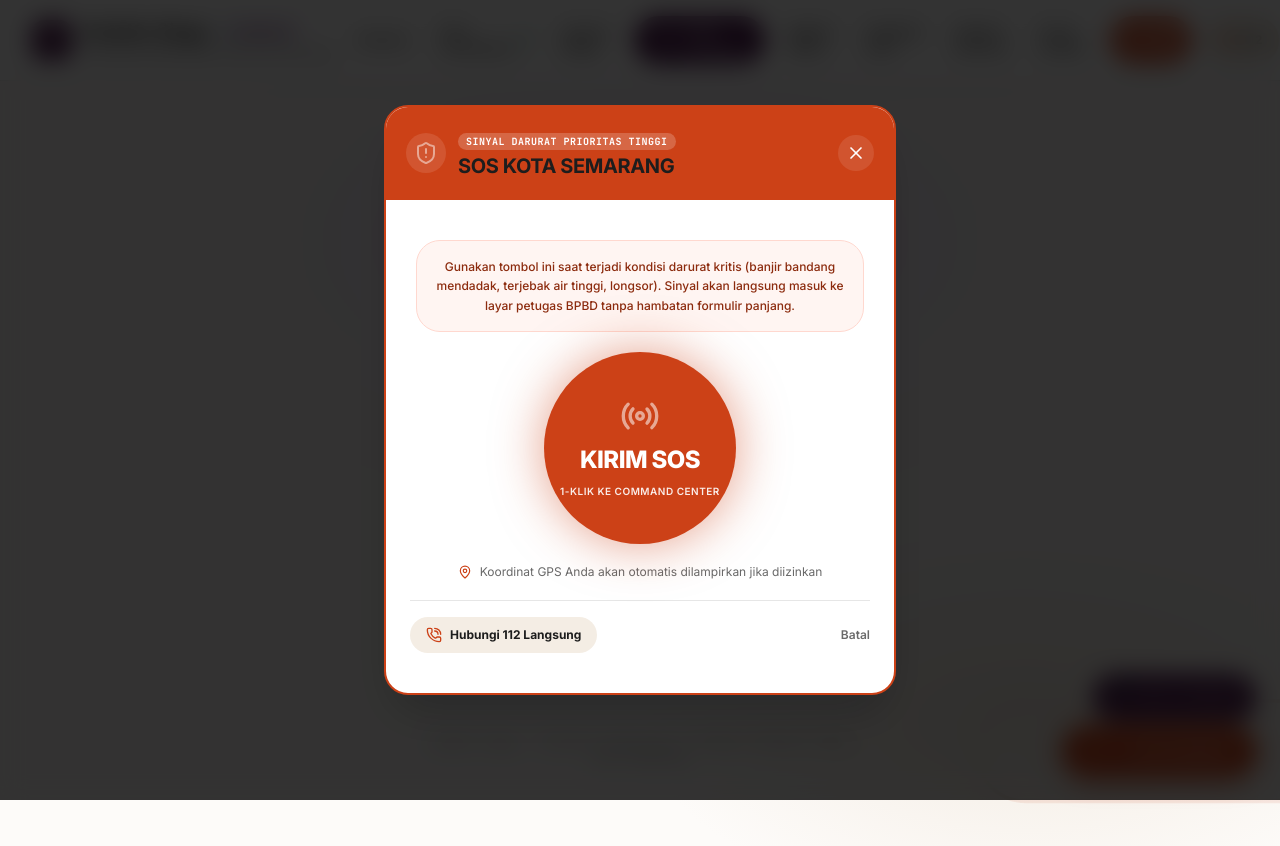
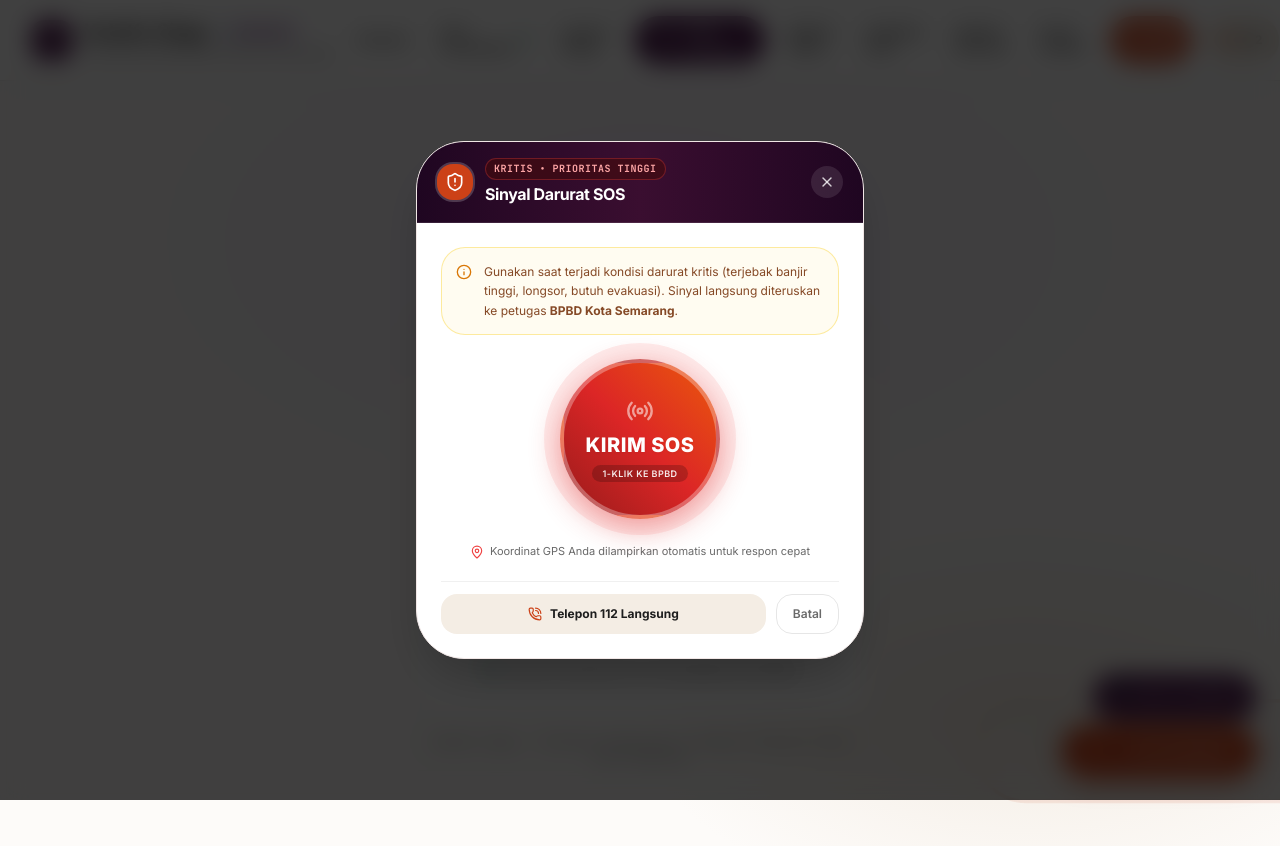
Before and after one commit to prasbara/Kotaku-Siaga, a Next.js app: page /login in a window 1280 px wide. Both pictures are taken after a click on the button "SOS". Shown: the top 846 px of the page. Built offline with nearby package versions, Linux system fonts and the light colour scheme.

Commit message:
fix(ui): redesign SOS emergency modal with modern, clean, user-friendly layout

```diff
--- a/components/sos/SOSModal.tsx
+++ b/components/sos/SOSModal.tsx
@@ -10,9 +10,10 @@ import {
   Send,
   Camera,
   ShieldAlert,
-  Clock,
   Radio,
   ExternalLink,
+  Navigation,
+  Info,
 } from 'lucide-react'
 import Image from 'next/image'
 
@@ -49,7 +50,7 @@ export function SOSModal({ isOpen, onClose }: SOSModalProps) {
     setStep('SENDING')
     setErrorMsg(null)
 
-    // Quick Geolocation check (with 3-second timeout so it NEVER blocks SOS)
+    // Quick Geolocation check (with 3.5s timeout so it NEVER blocks SOS)
     let lat = -6.9932
     let lng = 110.4203
     let accuracy: number | null = null
@@ -101,7 +102,7 @@ export function SOSModal({ isOpen, onClose }: SOSModalProps) {
         setSosId(data.data?.id || data.sos_code)
         setStep('SENT')
 
-        // Try vibration if supported on mobile
+        // Trigger vibration if supported on mobile
         if (typeof window !== 'undefined' && 'vibrate' in navigator) {
           try {
             navigator.vibrate([200, 100, 200])
@@ -157,79 +158,94 @@ export function SOSModal({ isOpen, onClose }: SOSModalProps) {
   if (!isOpen) return null
 
   return (
-    <div className="fixed inset-0 z-[999] flex items-center justify-center p-4 bg-black/80 backdrop-blur-md animate-in fade-in duration-200">
-      <div className="relative w-full max-w-lg bg-white rounded-[24px] shadow-2xl border-2 border-[#cc4117] overflow-hidden">
+    <div className="fixed inset-0 z-[999] flex items-center justify-center p-4 sm:p-6 bg-black/75 backdrop-blur-md animate-in fade-in duration-200">
+      <div className="relative w-full max-w-md bg-white rounded-3xl shadow-2xl border border-[#f0e6e5] overflow-hidden flex flex-col">
         {/* Top Emergency Header */}
-        <div className="bg-[#cc4117] text-white p-5 flex items-center justify-between">
+        <div className="bg-gradient-to-r from-[#1f0621] via-[#3a0e30] to-[#1f0621] text-white px-5 py-4 flex items-center justify-between border-b border-white/10">
           <div className="flex items-center gap-3">
-            <div className="w-10 h-10 rounded-full bg-white/20 flex items-center justify-center animate-pulse">
-              <ShieldAlert className="w-6 h-6 text-white" />
+            <div className="w-9 h-9 rounded-xl bg-[#cc4117] flex items-center justify-center text-white shadow-sm shrink-0 ring-2 ring-white/20">
+              <ShieldAlert className="w-5 h-5 text-white" />
             </div>
             <div>
-              <span className="text-[10px] uppercase tracking-wider font-mono font-bold bg-white/20 px-2 py-0.5 rounded-full">
-                Sinyal Darurat Prioritas Tinggi
+              <div className="flex items-center gap-2">
+                <span className="text-[10px] uppercase font-mono tracking-wider font-bold text-[#fca5a5] bg-red-950/60 px-2 py-0.5 rounded-full border border-red-500/30">
+                  Kritis • Prioritas Tinggi
                 </span>
-              <h2 className="text-xl font-bold font-display">SOS KOTA SEMARANG</h2>
+              </div>
+              <h2 className="text-base font-bold font-display text-white tracking-tight mt-0.5">
+                Sinyal Darurat SOS
+              </h2>
             </div>
           </div>
           <button
             onClick={onClose}
-            className="w-9 h-9 rounded-full bg-white/10 hover:bg-white/20 flex items-center justify-center text-white transition-colors cursor-pointer"
+            className="w-8 h-8 rounded-full bg-white/10 hover:bg-white/20 flex items-center justify-center text-white/80 hover:text-white transition-colors cursor-pointer"
+            aria-label="Tutup dialog SOS"
           >
-            <X className="w-5 h-5" />
+            <X className="w-4 h-4" />
           </button>
         </div>
 
         {/* Modal Body */}
-        <div className="p-6">
+        <div className="p-5 sm:p-6 flex flex-col gap-4">
           {errorMsg && (
-            <div className="mb-4 p-3 rounded-[12px] bg-[#fff1f0] border border-[#ffccc7] text-xs text-[#cc4117] font-semibold flex items-center gap-2">
-              <AlertTriangle className="w-4 h-4 shrink-0" />
+            <div className="p-3 rounded-xl bg-red-50 border border-red-200 text-xs text-red-700 font-medium flex items-center gap-2">
+              <AlertTriangle className="w-4 h-4 shrink-0 text-red-600" />
               <span>{errorMsg}</span>
             </div>
           )}
 
           {step === 'INITIAL' && (
-            <div className="flex flex-col items-center text-center gap-5 py-4">
-              <div className="p-4 rounded-2xl bg-[#fff5f2] border border-[#ffd8cf] max-w-md">
-                <p className="text-xs text-[#8c2b0e] leading-relaxed font-medium">
-                  Gunakan tombol ini saat terjadi kondisi darurat kritis (banjir bandang mendadak, terjebak air tinggi, longsor). Sinyal akan langsung masuk ke layar petugas BPBD tanpa hambatan formulir panjang.
+            <div className="flex flex-col items-center text-center gap-4">
+              {/* Context Alert Card */}
+              <div className="w-full text-left p-3.5 rounded-2xl bg-amber-50/70 border border-amber-200/80 flex items-start gap-3">
+                <Info className="w-4 h-4 text-amber-600 shrink-0 mt-0.5" />
+                <p className="text-xs text-amber-900/90 leading-relaxed font-normal">
+                  Gunakan saat terjadi kondisi darurat kritis (terjebak banjir tinggi, longsor, butuh evakuasi). Sinyal langsung diteruskan ke petugas <strong>BPBD Kota Semarang</strong>.
                 </p>
               </div>
 
-              {/* Big Pulsing Emergency Button */}
+              {/* Contained, Premium Emergency Button with Controlled Ripple */}
+              <div className="relative my-2 flex items-center justify-center">
+                {/* Soft outer aura ring */}
+                <div className="absolute w-44 h-44 rounded-full bg-red-500/15 animate-ping pointer-events-none opacity-60"></div>
+                <div className="absolute w-48 h-48 rounded-full bg-red-500/10 pointer-events-none"></div>
+
+                {/* Main SOS Trigger Button */}
                 <button
                   type="button"
                   onClick={handleSendSOS}
-                className="relative group w-48 h-48 rounded-full bg-[#cc4117] hover:bg-[#b03713] active:scale-95 text-white flex flex-col items-center justify-center gap-2 shadow-[0_0_50px_rgba(204,65,23,0.5)] transition-all cursor-pointer"
+                  className="relative z-10 w-40 h-40 rounded-full bg-gradient-to-tr from-[#991b1b] via-[#dc2626] to-[#ea580c] hover:from-[#7f1d1d] hover:via-[#b91c1c] hover:to-[#c2410c] active:scale-95 text-white flex flex-col items-center justify-center gap-1.5 shadow-[0_8px_30px_rgba(220,38,38,0.45)] hover:shadow-[0_12px_40px_rgba(220,38,38,0.6)] transition-all cursor-pointer border-4 border-white/30 group select-none"
                 >
-                <span className="absolute inset-0 rounded-full border-4 border-[#cc4117] animate-ping opacity-60 pointer-events-none"></span>
-                <Radio className="w-10 h-10 text-white animate-pulse" />
-                <span className="text-2xl font-black font-display tracking-tight uppercase">
+                  <Radio className="w-7 h-7 text-white animate-pulse" />
+                  <span className="text-xl font-extrabold font-display tracking-wide uppercase text-white drop-shadow-sm">
                     KIRIM SOS
                   </span>
-                <span className="text-[10px] tracking-wider uppercase font-semibold text-white/90">
-                  1-KLIK KE COMMAND CENTER
+                  <span className="text-[9px] tracking-wider uppercase font-semibold text-white/90 bg-black/20 px-2.5 py-0.5 rounded-full">
+                    1-Klik ke BPBD
                   </span>
                 </button>
-
-              <div className="flex items-center gap-2 text-xs text-[#696969]">
-                <MapPin className="w-3.5 h-3.5 text-[#cc4117]" />
-                <span>Koordinat GPS Anda akan otomatis dilampirkan jika diizinkan</span>
               </div>
 
-              <div className="w-full pt-4 border-t border-[#e6e6e6] flex items-center justify-between">
+              {/* GPS Telemetry Note */}
+              <div className="flex items-center justify-center gap-1.5 text-[11px] text-[#696969]">
+                <MapPin className="w-3.5 h-3.5 text-red-500 shrink-0" />
+                <span>Koordinat GPS Anda dilampirkan otomatis untuk respon cepat</span>
+              </div>
+
+              {/* Action Buttons Footer */}
+              <div className="w-full pt-3 mt-1 border-t border-[#f0f0f0] flex items-center gap-2.5">
                 <a
                   href="tel:112"
-                  className="px-4 py-2.5 rounded-[90px] bg-[#f4ede4] hover:bg-[#e8ded2] text-[#1d1d1d] font-bold text-xs flex items-center gap-2 transition-colors"
+                  className="flex-1 h-10 px-4 rounded-xl bg-[#f4ede4] hover:bg-[#e8ded2] text-[#1d1d1d] font-bold text-xs flex items-center justify-center gap-2 transition-colors shadow-2xs"
                 >
-                  <PhoneCall className="w-4 h-4 text-[#cc4117]" />
-                  Hubungi 112 Langsung
+                  <PhoneCall className="w-3.5 h-3.5 text-[#cc4117]" />
+                  <span>Telepon 112 Langsung</span>
                 </a>
                 <button
                   type="button"
                   onClick={onClose}
-                  className="text-xs font-semibold text-[#696969] hover:text-[#1d1d1d]"
+                  className="h-10 px-4 rounded-xl border border-[#e6e6e6] hover:bg-gray-50 text-xs font-semibold text-[#696969] hover:text-[#1d1d1d] transition-colors cursor-pointer"
                 >
                   Batal
                 </button>
@@ -238,72 +254,79 @@ export function SOSModal({ isOpen, onClose }: SOSModalProps) {
           )}
 
           {step === 'SENDING' && (
-            <div className="flex flex-col items-center text-center gap-4 py-12">
-              <div className="w-16 h-16 rounded-full border-4 border-[#cc4117] border-t-transparent animate-spin"></div>
-              <h3 className="text-lg font-bold text-[#1d1d1d]">Mengirim Sinyal Darurat...</h3>
-              <p className="text-xs text-[#696969] max-w-xs">
-                Menghubungkan ke Command Center BPBD Kota Semarang dan mengambil koordinat lokasi terdekat.
+            <div className="flex flex-col items-center text-center gap-4 py-8">
+              <div className="relative flex items-center justify-center w-16 h-16">
+                <div className="w-16 h-16 rounded-full border-4 border-red-200 border-t-red-600 animate-spin"></div>
+                <Radio className="w-6 h-6 text-red-600 absolute animate-pulse" />
+              </div>
+              <div>
+                <h3 className="text-base font-bold text-[#1d1d1d]">Mengirimkan Sinyal Darurat...</h3>
+                <p className="text-xs text-[#696969] max-w-xs mt-1 leading-relaxed">
+                  Menghubungkan ke Command Center BPBD Kota Semarang & memverifikasi koordinat lokasi.
                 </p>
+              </div>
             </div>
           )}
 
           {step === 'SENT' && (
-            <div className="flex flex-col gap-5 animate-in zoom-in-95 duration-200">
-              <div className="p-4 rounded-[16px] bg-[#ecfdf5] border border-[#a7f3d0] flex items-start gap-3">
-                <CheckCircle2 className="w-6 h-6 text-[#007a5a] shrink-0 mt-0.5" />
+            <div className="flex flex-col gap-4 animate-in zoom-in-95 duration-200">
+              <div className="p-4 rounded-2xl bg-emerald-50 border border-emerald-200 flex items-start gap-3">
+                <div className="w-8 h-8 rounded-full bg-emerald-600 text-white flex items-center justify-center shrink-0 mt-0.5">
+                  <CheckCircle2 className="w-5 h-5" />
+                </div>
                 <div>
-                  <h3 className="text-sm font-bold text-[#007a5a]">
-                    SOS BERHASIL TERKIRIM KE COMMAND CENTER!
+                  <h3 className="text-xs font-bold text-emerald-900 uppercase tracking-wide">
+                    Sinyal SOS Diterima Command Center!
                   </h3>
-                  <p className="text-xs text-[#065f46] mt-0.5">
-                    Petugas tanggap darurat telah menerima sinyal Anda. Harap tetap berada di tempat yang aman.
+                  <p className="text-xs text-emerald-700 mt-0.5 leading-relaxed">
+                    Petugas tanggap darurat telah menerima sinyal darurat Anda. Harap tetap berada di titik yang aman.
                   </p>
-                  <div className="mt-2 inline-flex items-center gap-2 px-2.5 py-1 rounded-full bg-white border border-[#a7f3d0] font-mono text-xs font-bold text-[#007a5a]">
-                    <span>ID: {sosCode}</span>
-                    {hasGps && <span>• GPS Terverifikasi</span>}
+                  <div className="mt-2.5 inline-flex items-center gap-2 px-2.5 py-1 rounded-lg bg-white border border-emerald-300 font-mono text-xs font-bold text-emerald-800 shadow-2xs">
+                    <span>KODE: {sosCode}</span>
+                    {hasGps && <span className="text-emerald-600 font-semibold">• GPS Aktif</span>}
                   </div>
                 </div>
               </div>
 
               {/* Optional follow-up form */}
               {!followupDone ? (
-                <form onSubmit={handleFollowupSubmit} className="flex flex-col gap-3 p-4 rounded-[16px] bg-[#fdfbf9] border border-[#e8ded2]">
+                <form onSubmit={handleFollowupSubmit} className="flex flex-col gap-2.5 p-3.5 rounded-2xl bg-[#fcfaf8] border border-[#eee5dc]">
                   <div className="flex items-center justify-between">
                     <span className="text-xs font-bold text-[#1d1d1d]">
                       Informasi Tambahan (Opsional)
                     </span>
-                    <span className="text-[10px] text-[#696969]">Membantu Petugas Lapangan</span>
+                    <span className="text-[10px] text-[#888]">Membantu Tim Lapangan</span>
                   </div>
 
                   <div className="grid grid-cols-1 sm:grid-cols-2 gap-2">
                     <input
                       type="text"
-                      placeholder="Nama Anda (Opsional)"
+                      placeholder="Nama Pelapor"
                       value={reporterName}
                       onChange={(e) => setReporterName(e.target.value)}
-                      className="text-xs px-3 py-2 rounded-[10px] border border-[#e6e6e6] focus:border-[#cc4117] focus:outline-none"
+                      className="text-xs px-3 py-2 rounded-xl border border-[#e6e6e6] bg-white focus:border-[#4a154b] focus:outline-none"
                     />
                     <input
                       type="tel"
-                      placeholder="Nomor HP (08...)"
+                      placeholder="Nomor HP / WhatsApp"
                       value={reporterPhone}
                       onChange={(e) => setReporterPhone(e.target.value)}
-                      className="text-xs px-3 py-2 rounded-[10px] border border-[#e6e6e6] focus:border-[#cc4117] focus:outline-none"
+                      className="text-xs px-3 py-2 rounded-xl border border-[#e6e6e6] bg-white focus:border-[#4a154b] focus:outline-none"
                     />
                   </div>
 
                   <textarea
                     rows={2}
-                    placeholder="Rincian kondisi (cth: Air naik 1 meter, butuh evakuasi lansia)"
+                    placeholder="Kondisi (misal: Air 1 meter di RT 03, butuh perahu karet lansia)"
                     value={description}
                     onChange={(e) => setDescription(e.target.value)}
-                    className="text-xs px-3 py-2 rounded-[10px] border border-[#e6e6e6] focus:border-[#cc4117] focus:outline-none resize-none"
+                    className="text-xs px-3 py-2 rounded-xl border border-[#e6e6e6] bg-white focus:border-[#4a154b] focus:outline-none resize-none"
                   />
 
                   <div className="flex items-center justify-between pt-1">
-                    <label className="text-[11px] font-semibold text-[#4a154b] hover:underline flex items-center gap-1.5 cursor-pointer">
-                      <Camera className="w-3.5 h-3.5" />
-                      <span>{photoPreview ? 'Foto Terlampir' : 'Lampirkan Foto'}</span>
+                    <label className="text-[11px] font-semibold text-[#4a154b] hover:text-[#611f69] flex items-center gap-1.5 cursor-pointer bg-white px-2.5 py-1.5 rounded-lg border border-[#e6e6e6] shadow-2xs">
+                      <Camera className="w-3.5 h-3.5 text-[#4a154b]" />
+                      <span>{photoPreview ? 'Foto Terlampir ✓' : 'Lampirkan Foto'}</span>
                       <input
                         type="file"
                         accept="image/*"
@@ -315,31 +338,31 @@ export function SOSModal({ isOpen, onClose }: SOSModalProps) {
                     <button
                       type="submit"
                       disabled={isUpdatingFollowup}
-                      className="px-4 py-2 rounded-[90px] bg-[#4a154b] text-white hover:bg-[#481a54] font-bold text-xs flex items-center gap-1.5 transition-colors cursor-pointer"
+                      className="h-8 px-4 rounded-xl bg-[#4a154b] text-white hover:bg-[#611f69] font-bold text-xs flex items-center gap-1.5 transition-colors cursor-pointer disabled:opacity-50"
                     >
                       <Send className="w-3 h-3" />
-                      {isUpdatingFollowup ? 'Menyimpan...' : 'Kirim Tambahan'}
+                      <span>{isUpdatingFollowup ? 'Mengirim...' : 'Kirim Detail'}</span>
                     </button>
                   </div>
                 </form>
               ) : (
-                <div className="p-3 rounded-[12px] bg-[#f4ede4] text-xs text-[#1d1d1d] font-semibold text-center">
-                  ✅ Informasi tambahan telah diterima oleh operator.
+                <div className="p-3 rounded-xl bg-emerald-50 text-xs text-emerald-800 font-semibold text-center border border-emerald-200">
+                  ✅ Informasi tambahan telah berhasil diteruskan ke operator.
                 </div>
               )}
 
-              <div className="flex items-center justify-between pt-2">
+              <div className="flex items-center gap-2 pt-2 border-t border-[#f0f0f0]">
                 <a
                   href="tel:112"
-                  className="px-5 py-2.5 rounded-[90px] bg-[#cc4117] text-white hover:bg-[#b03713] font-bold text-xs flex items-center gap-2"
+                  className="flex-1 h-10 px-4 rounded-xl bg-[#cc4117] text-white hover:bg-[#b03713] font-bold text-xs flex items-center justify-center gap-2 shadow-2xs transition-colors"
                 >
-                  <PhoneCall className="w-4 h-4" />
-                  Telepon 112
+                  <PhoneCall className="w-3.5 h-3.5" />
+                  <span>Hubungi 112</span>
                 </a>
                 <button
                   type="button"
                   onClick={onClose}
-                  className="px-5 py-2.5 rounded-[90px] bg-[#f4ede4] hover:bg-[#e8ded2] text-[#1d1d1d] font-bold text-xs"
+                  className="h-10 px-4 rounded-xl bg-[#f4ede4] hover:bg-[#e8ded2] text-[#1d1d1d] font-bold text-xs transition-colors cursor-pointer"
                 >
                   Tutup
                 </button>
```
Lines whose indentation alone changed are shown as unchanged.
